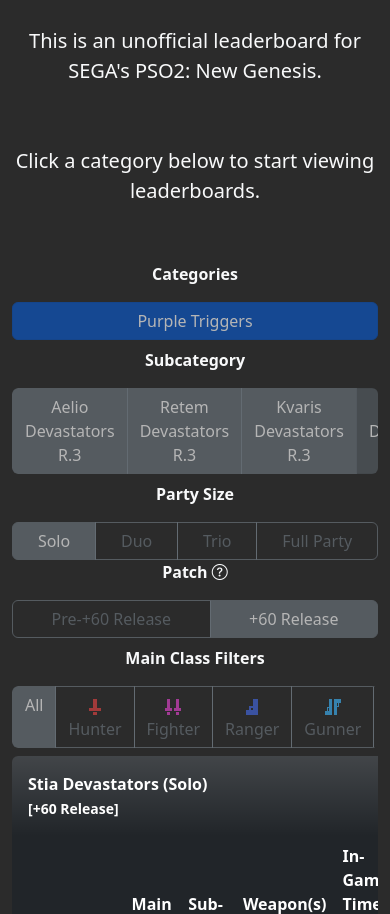
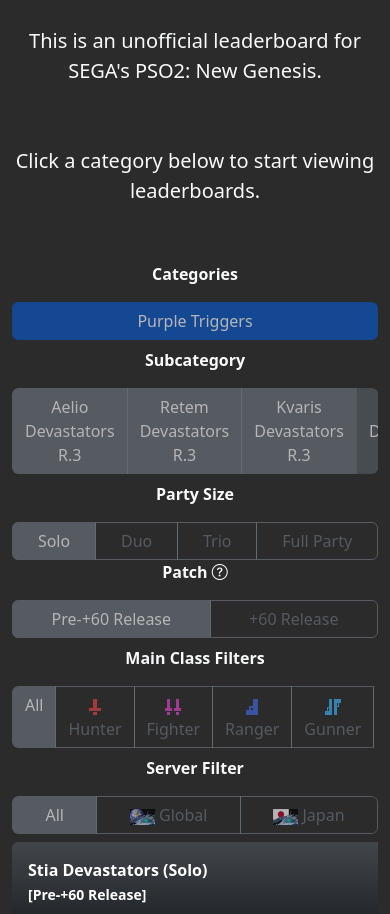
Before and after one commit to SliWhist/ngsleaderboards, a plain HTML site: page files/index.html in a window 390 px wide. Shown: the part 204-1118 px from the top of the page. Drawn offline with nearby package versions, Linux system fonts and the light colour scheme; no server answers.

Commit message:
Last minute features, plus some fixes

```diff
--- a/files/index.html
+++ b/files/index.html
@@ -78,7 +78,7 @@
 				<div class="btn-group d-flex" role="group" aria-label="Game Version" id="group-patch">
 					<input type="radio" class="btn-check" name="gamepatch" id="gamepatch1" value="NULL" autocomplete="off" onclick="loadScoresBegin();" checked>
 					<label class="btn btn-outline-secondary" for="gamepatch1">Pre-+60 Release</label>
-					<input type="radio" class="btn-check" name="gamepatch" id="gamepatch2" value="60r" autocomplete="off" onclick="loadScoresBegin();" checked>
+					<input type="radio" class="btn-check" name="gamepatch" id="gamepatch2" value="60r" autocomplete="off" onclick="loadScoresBegin();">
 					<label class="btn btn-outline-secondary" for="gamepatch2">+60 Release</label>
 				</div>
 			</div>
@@ -121,6 +121,24 @@
 				</div>
 			</div>
 		</div>
+
+		<div class="row my-2 align-content-center" id="buttons-serverfilter">
+			<div class="col">
+				<p class="text-center text-light"><strong>Server Filter</strong></p>
+				<div class="btn-group d-flex" style="overflow-x: auto" role="group" aria-label="Server Filter" id="group-serverfilter">
+					<input type="radio" class="btn-check" name="serverFilter" value="none" id="serverFilter1" autocomplete="off" onclick="loadScoresBegin();" checked>
+					<label class="btn btn-outline-secondary" for="serverFilter1">All</label>
+
+					<input type="radio" class="btn-check" name="serverFilter" value="global" id="serverFilter2" autocomplete="off" onclick="loadScoresBegin();">
+					<label class="btn btn-outline-secondary" for="serverFilter2"><img src="img/server-global.png"> Global</label>
+
+					<input type="radio" class="btn-check" name="serverFilter" value="japan" id="serverFilter3" autocomplete="off" onclick="loadScoresBegin();">
+					<label class="btn btn-outline-secondary" for="serverFilter3"><img src="img/server-japan.png"> Japan</label>
+
+				</div>
+			</div>
+		</div>
+
 		<div class="table-responsive">
 			<table class="table table-dark table-hover caption-top score-table-override" id="score-ranking">
 				<container><caption class="p-3 bg-dark bg-gradient text-white rounded-top "><strong></strong></caption></container>
--- a/files/ngslb.js
+++ b/files/ngslb.js
@@ -14,11 +14,12 @@
 const buttongroupCategory = document.querySelectorAll("#group-maincategory *");
 const buttongroupSubcategory = document.querySelectorAll("#group-category *");
 const buttongroupParty = document.querySelectorAll("#group-partysize *");
+const buttongroupServer = document.querySelectorAll("#group-serverfilter *");
 
 // This function requests Solo purple rankings
-function Solo_Purple_SendRequest (region,classIn,rank,party,patch) {
+function Solo_Purple_SendRequest (region,classIn,rank,party,patch,serverFilter) {
 
-	var params = region + "@!@!@" + classIn + "@!@!@" + rank + "@!@!@" + party + "@!@!@" + patch;
+	var params = region + "@!@!@" + classIn + "@!@!@" + rank + "@!@!@" + party + "@!@!@" + patch + "@!@!@" + serverFilter;
 
 	const httpRequest = new XMLHttpRequest();
 
@@ -35,9 +36,9 @@
 	httpRequest.send(params);
 }
 
-function Party_Purple_SendRequest (region,classIn,rank,party,patch) {
+function Party_Purple_SendRequest (region,classIn,rank,party,patch,serverFilter) {
 
-	var params = region + "@!@!@" + classIn + "@!@!@" + rank + "@!@!@" + party + "@!@!@" + patch;
+	var params = region + "@!@!@" + classIn + "@!@!@" + rank + "@!@!@" + party + "@!@!@" + patch + "@!@!@" + serverFilter;
 
 	const httpRequest = new XMLHttpRequest();
 
@@ -113,6 +114,8 @@
 				name = row.RunCharacterName;
 				break;
 		}
+		if (name != row.RunCharacterName)
+				name = '<span data-bs-toggle="tooltip" data-bs-placement="right" data-bs-title="' + row.RunCharacterName + '">' + name + '</span>';
 
 		// With the name set, we enter the H O R R O R Z O N E (generating the modal)
 
@@ -373,6 +376,9 @@
 					name = partyRunCharacterName[index];
 					break;
 			}
+			if (name != partyRunCharacterName[index])
+				name = '<span data-bs-toggle="tooltip" data-bs-placement="right" data-bs-title="' + partyRunCharacterName[index] + '">' + name + '</span>';
+				//name = name + ' <span class="text-secondary">' + partyRunCharacterName[index] + '</span>';
 
 			// With the name set, we enter the H O R R O R Z O N E (generating the modal) -- Since this is parties, it's E V E N W O R S E.
 
@@ -535,7 +541,7 @@
 
 		if (row.Notes != null) {
 			tr.classList.add("pso2-noted");
-			tdlink.innerHTML += ' <i class="bi-info-circle" data-bs-toggle="tooltip" data-bs-html="true" data-bs-placement="left" data-bs-title="' + row.Notes + '"></i>';
+			tdlink.innerHTML += ' <i class="bi-info-circle text-light" data-bs-toggle="tooltip" data-bs-html="true" data-bs-placement="left" data-bs-title="' + row.Notes + '"></i>';
 		}
 
 		// Finally, add the row.
@@ -553,6 +559,7 @@
 	const tr = document.createElement("tr");
 
 	const tdemptyr = document.createElement("td");
+	tdemptyr.classList.add("text-center");
 	const tdempty1 = document.createElement("td");
 	const tdempty2 = document.createElement("td");
 	const tdempty3 = document.createElement("td");
@@ -693,7 +700,7 @@
 			break;
 		default:
 			name = PlayerName;
-			if (CharacterName != null) {
+			if (CharacterName != null && CharacterName != 'partynull') {
 				name2 = CharacterName;
 			}
 			else {
@@ -765,6 +772,7 @@
 	var primeCategory = document.querySelector('input[name="mainCategory"]:checked').value;
 	var patchNo = document.querySelector('input[name="gamepatch"]:checked').value;
 	var classFilter = document.querySelector('input[name="classFilter"]:checked').value;
+	var serverFilter = document.querySelector('input[name="serverFilter"]:checked').value;
 	var classNames = '';
 	var myCollapse = new bootstrap.Collapse(filterclassbuttons, { toggle: false } );
 	if (partySize != "solo") {
@@ -804,16 +812,16 @@
 
 	var scoreCode = primeCategory+'-'+mainCategory+'-'+partySize+'-'+patchNo;
 	var categoryName = primeCategory+'-'+mainCategory;
-	var output = generateCategoryName(categoryName, partySize, patchNo, classNames);
+	var output = generateCategoryName(categoryName, partySize, patchNo, classNames,serverFilter);
 	scoretitle.innerHTML = output;
 	if(primeCategory != 'maincategory-ordinal') {
-		loadScoresPrepare(mainCategory,classFilter,rankSelected,partySize,patchNo);
+		loadScoresPrepare(mainCategory,classFilter,rankSelected,partySize,patchNo,serverFilter);
 	}
 }
 
 // Time for the most sinful function in this file.
 
-function generateCategoryName(category,partysize,patch,classFilter) {
+function generateCategoryName(category,partysize,patch,classFilter,serverFilter) {
 
 	var mainClass = '';
 	// First, generate the category name. TODO: Scalability. Right now this is designed to do a switch case check, I could do a string split similar to the weapons generation to create a title.
@@ -892,9 +900,21 @@
 			mainClass = '';
 			break;
 	}
+	switch (serverFilter)
+	{
+		case "none":
+			serverName = '';
+			break;
+		case "global":
+			serverName = ' - Global';
+			break;
+		case "japan":
+			serverName = ' - Japan';
+			break;
+	}
 
 	// And now, put it all together.
-	result = mainClass + categoryName + ' ' + partyName + ' </strong><br><small>' + patchNo + '</small><strong>';
+	result = mainClass + categoryName + ' ' + partyName + serverName + ' </strong><br><small>' + patchNo + '</small><strong>';
 
 	//console.log(result)
 
@@ -917,6 +937,9 @@
 	buttongroupParty.forEach((element) => {
 		element.setAttribute("disabled",'');
 	});
+	buttongroupServer.forEach((element) => {
+		element.setAttribute("disabled",'');
+	});
 }
 
 function enableButtons() {
@@ -935,6 +958,9 @@
 	buttongroupParty.forEach((element) => {
 		element.removeAttribute("disabled");
 	});
+	buttongroupServer.forEach((element) => {
+		element.removeAttribute("disabled");
+	});
 }
 
 function loadScoresBegin() {
@@ -942,15 +968,15 @@
 	checkScoreOptions();
 }
 
-function loadScoresPrepare (region,mainclass,rank,partySize,patch) {
+function loadScoresPrepare (region,mainclass,rank,partySize,patch,serverFilter) {
 
 	if (partySize != 'solo')
 	{
-		Party_Purple_SendRequest(region,mainclass,rank,partySize,patch);
+		Party_Purple_SendRequest(region,mainclass,rank,partySize,patch,serverFilter);
 	}
 	else
 	{
-		Solo_Purple_SendRequest(region,mainclass,rank,partySize,patch);
+		Solo_Purple_SendRequest(region,mainclass,rank,partySize,patch,serverFilter);
 	}
 
 }
```
Also changed, not shown: api/GetDatabasePurpleParty/index.js (+10 -5 lines), api/GetDatabasePurpleSolo/index.js (+9 -4 lines), CHANGELOG.md, files/img/server-global.png (added), files/img/server-japan.png (added), files/img/ship1-japan.png (added), files/img/ship2-japan.png (added), files/img/ship3-japan.png (added), files/img/ship4-japan.png (added), files/img/ship5-japan.png (added), files/img/ship6-japan.png (added), files/img/ship7-japan.png (added), files/img/ship8-japan.png (added), files/img/ship9-japan.png (added), 1 other file.
